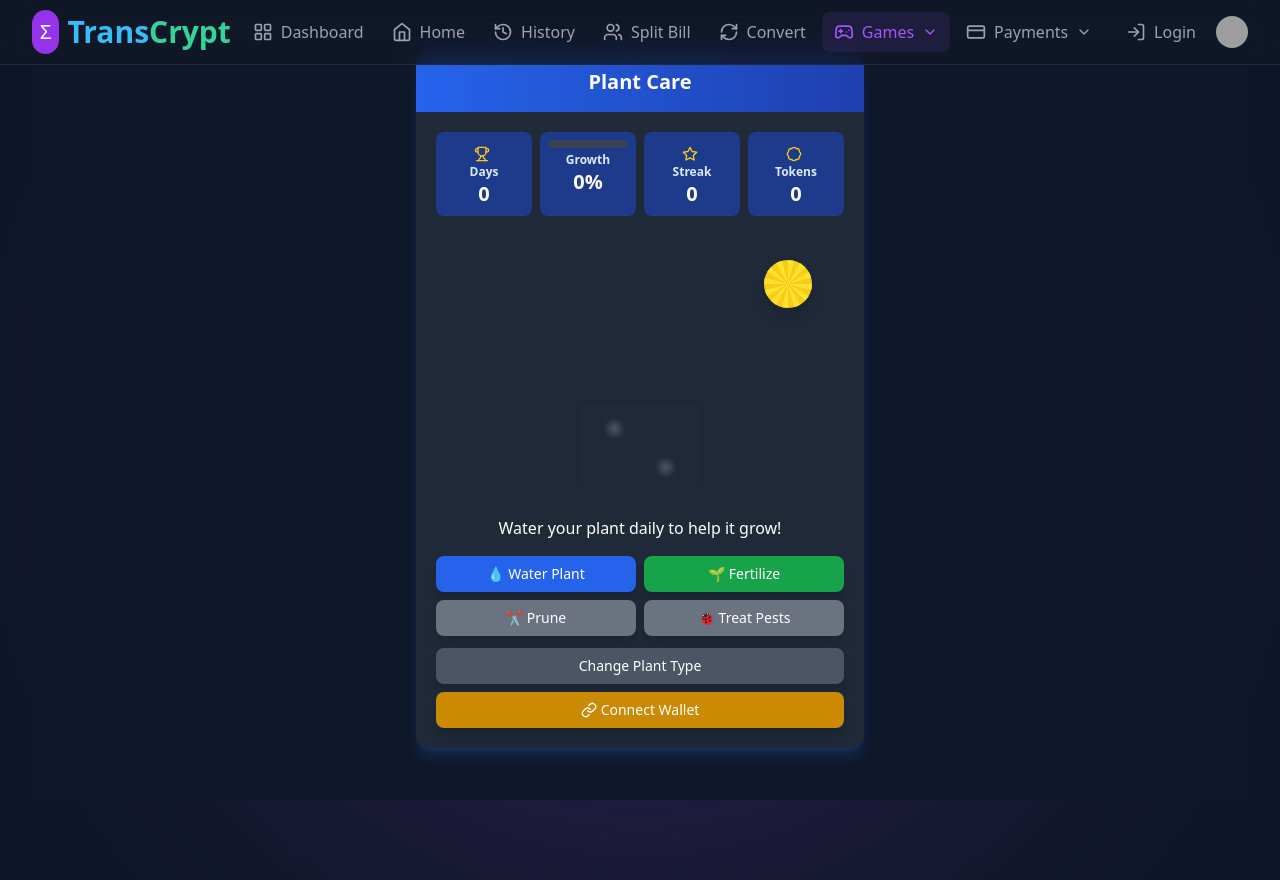
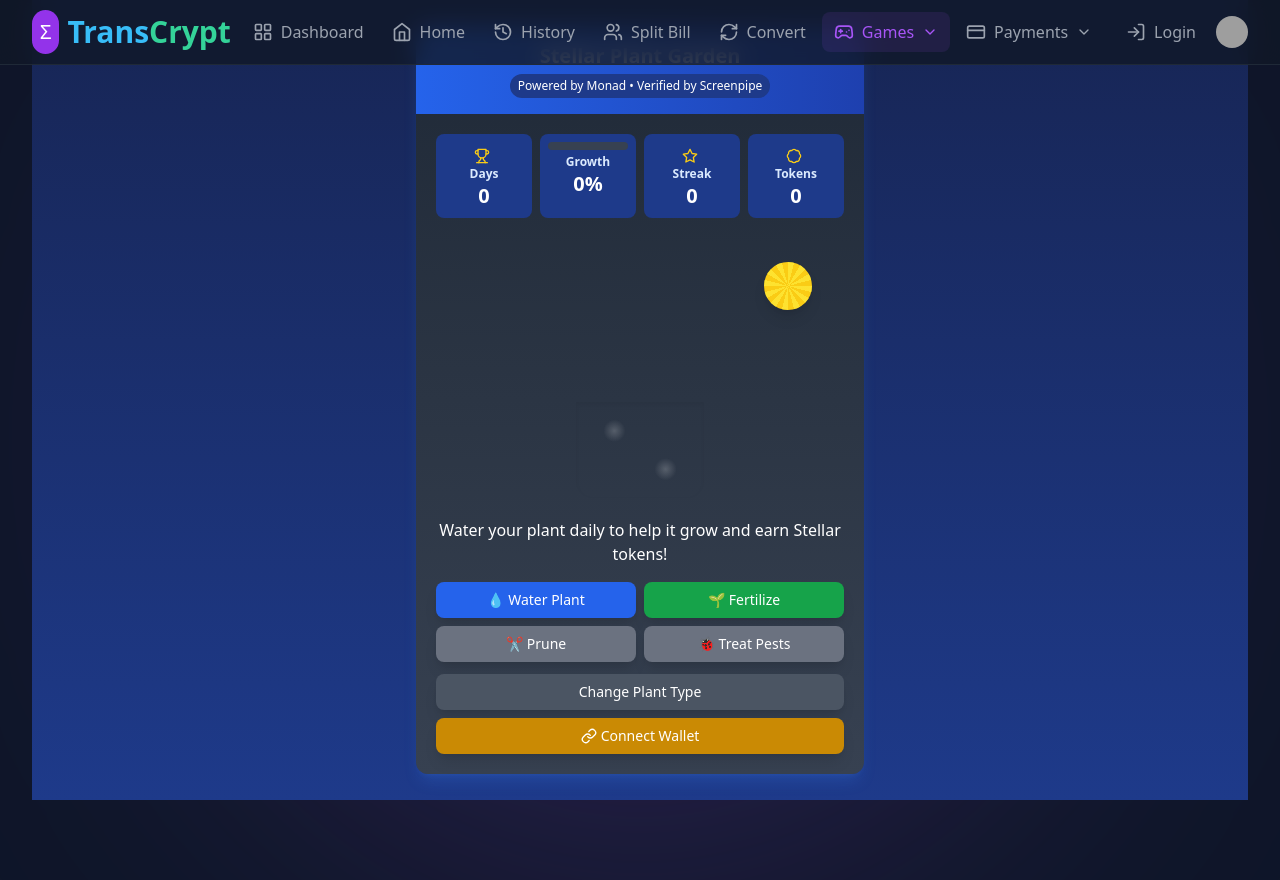
Before and after one commit to kanaksharma67/transccrypt, a React (Vite) app: page /plant-care in a window 1280 px wide. Built offline with nearby package versions, Linux system fonts and the light colour scheme; grey boxes are pictures that could not be loaded.

Commit message:
Update PlantCareGame.tsx

```diff
--- a/src/components/PlantCareGame/PlantCareGame.tsx
+++ b/src/components/PlantCareGame/PlantCareGame.tsx
@@ -1,9 +1,11 @@
 import { useState, useEffect } from 'react';
-import { PlantType, GameState, Reward } from '../types/PlantTypes';
-import  PlantVisualization  from './PlantVisualisation';
+import { PlantType, GameState, Reward, Achievement } from '../types/PlantTypes';
+import PlantVisualization from './PlantVisualisation';
 import GameStats from './GameStats';
 import { GameActions } from './GameActions';
 import { PlantSelectionModal } from './PlantSelectionModal';
+import BlockchainAchievements from './BlockchainAchievements';
+import BlockchainWalletConnect from './BlockchainWalletConnect';
 
 const plantTypes: PlantType[] = [
   {
@@ -67,12 +69,55 @@
 ];
 
 const rewards: Reward[] = [
-  { streak: 7, decoration: 'ribbon', message: '7-day streak! You earned a ribbon!' },
-  { streak: 14, decoration: 'hat', message: '14-day streak! Your plant got a fancy hat!' },
-  { streak: 30, decoration: 'both', message: '30-day streak! Your plant is now a champion!' },
+  { streak: 7, decoration: 'ribbon', message: '7-day streak! You earned a ribbon!', tokens: 5 },
+  { streak: 14, decoration: 'hat', message: '14-day streak! Your plant got a fancy hat!', tokens: 10 },
+  { streak: 30, decoration: 'both', message: '30-day streak! Your plant is now a champion!', tokens: 25 },
 ];
 
- const PlantCareGame = () => {
+const initialAchievements: Achievement[] = [
+  {
+    id: 'first-water',
+    title: 'First Steps',
+    description: 'Water your plant for the first time',
+    completed: false,
+    tokenReward: 2,
+    verified: false
+  },
+  {
+    id: 'three-day-streak',
+    title: 'Consistency',
+    description: 'Maintain a 3-day watering streak',
+    completed: false,
+    tokenReward: 5,
+    verified: false
+  },
+  {
+    id: 'first-growth',
+    title: 'Growth Spurt',
+    description: 'Reach 25% growth with any plant',
+    completed: false,
+    tokenReward: 3,
+    verified: false
+  },
+  {
+    id: 'pest-control',
+    title: 'Pest Controller',
+    description: 'Successfully treat plant pests',
+    completed: false,
+    tokenReward: 4,
+    verified: false
+  },
+  {
+    id: 'full-growth',
+    title: 'Master Gardener',
+    description: 'Grow a plant to 100% completion',
+    completed: false,
+    tokenReward: 15,
+    verified: false
+  }
+];
+
+const PlantCareGame = () => {
   const [gameState, setGameState] = useState<GameState>(() => {
     const savedState = localStorage.getItem('plantGameState');
     return savedState
@@ -87,10 +132,16 @@
           hasPest: false,
           plantType: null,
           decorations: [],
+          stellarTokens: 0,
+          achievements: initialAchievements,
+          walletConnected: false,
+          walletAddress: null,
         };
   });
 
-  const [showModal, setShowModal] = useState(false);
+  const [showPlantModal, setShowPlantModal] = useState(false);
+  const [showAchievementsModal, setShowAchievementsModal] = useState(false);
+  const [showWalletModal, setShowWalletModal] = useState(false);
   const [notification, setNotification] = useState<{ message: string; type: string } | null>(null);
 
   useEffect(() => {
@@ -156,6 +207,101 @@
     // Random chance for pests
     const newHasPest = Math.random() < (plantType?.pestChance || 0);
 
+    // Check achievements
+    const newAchievements = [...gameState.achievements];
+
+    // First water achievement
+    const firstWaterAchievement = newAchievements.find(a => a.id === 'first-water');
+    if (firstWaterAchievement && !firstWaterAchievement.completed) {
+      firstWaterAchievement.completed = true;
+      showNotification(`Achievement unlocked: ${firstWaterAchievement.title}!`, 'success');
+
+      // Simulate blockchain verification after 2 seconds
+      setTimeout(() => {
+        setGameState(prevState => {
+          const updatedAchievements = prevState.achievements.map(a =>
+            a.id === 'first-water' ? { ...a, verified: true } : a
+          );
+          const newTokens = prevState.stellarTokens + firstWaterAchievement.tokenReward;
+          showNotification(`Verified on Monad! +${firstWaterAchievement.tokenReward} Stellar Tokens`, 'success');
+          return {
+            ...prevState,
+            achievements: updatedAchievements,
+            stellarTokens: newTokens
+          };
+        });
+      }, 2000);
+    }
+
+    // 3-day streak achievement
+    const streakAchievement = newAchievements.find(a => a.id === 'three-day-streak');
+    if (streakAchievement && !streakAchievement.completed && newStreak >= 3) {
+      streakAchievement.completed = true;
+      showNotification(`Achievement unlocked: ${streakAchievement.title}!`, 'success');
+
+      // Simulate blockchain verification after 3 seconds
+      setTimeout(() => {
+        setGameState(prevState => {
+          const updatedAchievements = prevState.achievements.map(a =>
+            a.id === 'three-day-streak' ? { ...a, verified: true } : a
+          );
+          const newTokens = prevState.stellarTokens + streakAchievement.tokenReward;
+          showNotification(`Verified on Monad! +${streakAchievement.tokenReward} Stellar Tokens`, 'success');
+          return {
+            ...prevState,
+            achievements: updatedAchievements,
+            stellarTokens: newTokens
+          };
+        });
+      }, 3000);
+    }
+
+    // Growth achievement
+    const growthAchievement = newAchievements.find(a => a.id === 'first-growth');
+    if (growthAchievement && !growthAchievement.completed && newGrowth >= 25) {
+      growthAchievement.completed = true;
+      showNotification(`Achievement unlocked: ${growthAchievement.title}!`, 'success');
+
+      // Simulate blockchain verification after 2.5 seconds
+      setTimeout(() => {
+        setGameState(prevState => {
+          const updatedAchievements = prevState.achievements.map(a =>
+            a.id === 'first-growth' ? { ...a, verified: true } : a
+          );
+          const newTokens = prevState.stellarTokens + growthAchievement.tokenReward;
+          showNotification(`Verified on Monad! +${growthAchievement.tokenReward} Stellar Tokens`, 'success');
+          return {
+            ...prevState,
+            achievements: updatedAchievements,
+            stellarTokens: newTokens
+          };
+        });
+      }, 2500);
+    }
+
+    // Full growth achievement
+    const fullGrowthAchievement = newAchievements.find(a => a.id === 'full-growth');
+    if (fullGrowthAchievement && !fullGrowthAchievement.completed && newGrowth >= 100) {
+      fullGrowthAchievement.completed = true;
+      showNotification(`Achievement unlocked: ${fullGrowthAchievement.title}!`, 'success');
+
+      // Simulate blockchain verification after 4 seconds
+      setTimeout(() => {
+        setGameState(prevState => {
+          const updatedAchievements = prevState.achievements.map(a =>
+            a.id === 'full-growth' ? { ...a, verified: true } : a
+          );
+          const newTokens = prevState.stellarTokens + fullGrowthAchievement.tokenReward;
+          showNotification(`Verified on Monad! +${fullGrowthAchievement.tokenReward} Stellar Tokens`, 'success');
+          return {
+            ...prevState,
+            achievements: updatedAchievements,
+            stellarTokens: newTokens
+          };
+        });
+      }, 4000);
+    }
+
     setGameState({
       ...gameState,
       days: gameState.days + 1,
@@ -165,6 +311,7 @@
       fertilized: false,
       pruned: false,
       hasPest: newHasPest,
+      achievements: newAchievements,
     });
 
     showNotification(`Plant watered! Growth +${growthIncrease}%`, 'success');
@@ -213,9 +360,34 @@
       return;
     }
 
+    const newAchievements = [...gameState.achievements];
+    const pestAchievement = newAchievements.find(a => a.id === 'pest-control');
+
+    if (pestAchievement && !pestAchievement.completed) {
+      pestAchievement.completed = true;
+      showNotification(`Achievement unlocked: ${pestAchievement.title}!`, 'success');
+
+      // Simulate blockchain verification after 3 seconds
+      setTimeout(() => {
+        setGameState(prevState => {
+          const updatedAchievements = prevState.achievements.map(a =>
+            a.id === 'pest-control' ? { ...a, verified: true } : a
+          );
+          const newTokens = prevState.stellarTokens + pestAchievement.tokenReward;
+          showNotification(`Verified on Monad! +${pestAchievement.tokenReward} Stellar Tokens`, 'success');
+          return {
+            ...prevState,
+            achievements: updatedAchievements,
+            stellarTokens: newTokens
+          };
+        });
+      }, 3000);
+    }
+
     setGameState({
       ...gameState,
       hasPest: false,
+      achievements: newAchievements,
     });
 
     showNotification("Pests treated! Your plant is healthy again.", 'success');
@@ -227,11 +399,18 @@
     );
 
     if (newReward) {
+      const newTokens = gameState.stellarTokens + (newReward.tokens || 0);
+
       setGameState({
         ...gameState,
         decorations: [...gameState.decorations, newReward.decoration],
+        stellarTokens: newTokens,
       });
-      showNotification(newReward.message, 'success');
+
+      showNotification(
+        `${newReward.message} ${newReward.tokens ? `+${newReward.tokens} Stellar Tokens` : ''}`,
+        'success'
+      );
     }
   };
 
@@ -248,6 +427,10 @@
         hasPest: false,
         plantType,
         decorations: [],
+        stellarTokens: gameState.stellarTokens, // Keep tokens
+        achievements: gameState.achievements,   // Keep achievements
+        walletConnected: gameState.walletConnected,
+        walletAddress: gameState.walletAddress,
       });
     } else {
       setGameState({
@@ -259,26 +442,37 @@
     showNotification(`You're now caring for a ${plantType.name}!`, 'success');
   };
 
+  const connectWallet = (address: string) => {
+    setGameState({
+      ...gameState,
+      walletConnected: true,
+      walletAddress: address,
+      stellarTokens: gameState.stellarTokens + 2, // Bonus for connecting wallet
+    });
+
+    showNotification("Wallet connected successfully! +2 Stellar Tokens", 'success');
+  };
+
   const getPlantMessage = () => {
     const { plantType, growth } = gameState;
-    if (!plantType) return "Water your plant daily to help it grow!";
+    if (!plantType) return "Water your plant daily to help it grow and earn Stellar tokens!";
 
     if (growth >= 100) {
       return `Your ${plantType.name} has grown into a magnificent specimen! ${
         plantType.id === 'flowering' ? '🌸' : '🌳'
       }`;
     } else if (growth >= 80) {
-      return `Your ${plantType.name} is now thriving!`;
+      return `Your ${plantType.name} is now thriving! Keep going to earn more tokens.`;
     } else if (growth >= 60) {
-      return `Your ${plantType.name} is growing beautifully!`;
+      return `Your ${plantType.name} is growing beautifully! Achievements are being verified on Monad.`;
     } else if (growth >= 40) {
-      return `Your ${plantType.name} is getting bushy!`;
+      return `Your ${plantType.name} is getting bushy! Earn Stellar tokens with consistent care.`;
     } else if (growth >= 20) {
-      return `Your ${plantType.name} is growing nicely!`;
+      return `Your ${plantType.name} is growing nicely! Track your progress on the blockchain.`;
     } else if (growth >= 10) {
-      return `Your ${plantType.name} has sprouted!`;
+      return `Your ${plantType.name} has sprouted! Keep caring for it to unlock achievements.`;
     } else {
-      return `Your ${plantType.name} seed is planted!`;
+      return `Your ${plantType.name} seed is planted! Water daily to earn Stellar tokens.`;
     }
   };
 
@@ -297,14 +491,23 @@
   const needsWater = checkNeedsWater();
 
   return (
-    <div className="min-h-screen bg-gradient-to-b bg-slate-900 dark:from-gray-900 dark:to-blue-900 text-gray-800 dark:text-gray-100 p-5 flex justify-center items-center transition-colors duration-1000">
-      <div className="max-w-md w-full bg-gradient-to-b bg-gray-800 shadow-blue-500/20 dark:bg-gray-800 rounded-xl overflow-hidden shadow-lg transition-transform hover:-translate-y-1">
-        <div className="bg-gradient-to-r from-blue-600 to-blue-800 dark:from-blue-900 dark:to-blue-950 text-white p-4 text-center text-xl font-semibold">
-          Plant Care
+    <div className="min-h-screen bg-gradient-to-b from-blue-950 to-blue-900 dark:from-gray-900 dark:to-blue-900 text-gray-800 dark:text-gray-100 p-5 flex justify-center items-center transition-colors duration-1000">
+      <div className="max-w-md w-full bg-gradient-to-b from-gray-800 to-gray-700 shadow-blue-500/20 rounded-xl overflow-hidden shadow-lg transition-transform duration-300 hover:-translate-y-1">
+        <div className="bg-gradient-to-r from-blue-600 to-blue-800 text-white p-4 text-center">
+          <h1 className="text-xl font-bold">Stellar Plant Garden</h1>
+          <div className="text-xs bg-blue-900 rounded-full px-2 py-1 inline-block mt-1">
+            Powered by Monad • Verified by Screenpipe
+          </div>
         </div>
 
         <div className="p-5 text-center">
-          <GameStats days={gameState.days} growth={gameState.growth} streak={gameState.streak} />
+          <GameStats
+            days={gameState.days}
+            growth={gameState.growth}
+            streak={gameState.streak}
+            stellarTokens={gameState.stellarTokens}
+            achievements={gameState.achievements.filter(a => a.verified).length}
+          />
 
           <PlantVisualization
             plantType={gameState.plantType}
@@ -323,21 +526,38 @@
             onFertilize={fertilizePlant}
             onPrune={prunePlant}
             onTreat={treatPlant}
-            onChangePlant={() => setShowModal(true)}
+            onChangePlant={() => setShowPlantModal(true)}
+            onConnectWallet={() => setShowWalletModal(true)}
+            onViewAchievements={() => setShowAchievementsModal(true)}
             fertilized={gameState.fertilized}
             pruned={gameState.pruned}
             hasPest={gameState.hasPest}
             growth={gameState.growth}
+            walletConnected={gameState.walletConnected}
           />
         </div>
       </div>
 
       <PlantSelectionModal
-        isOpen={showModal}
-        onClose={() => setShowModal(false)}
+        isOpen={showPlantModal}
+        onClose={() => setShowPlantModal(false)}
         onSelect={selectPlant}
         currentPlantType={gameState.plantType}
         plantTypes={plantTypes}
+      />
+
+      <BlockchainWalletConnect
+        isOpen={showWalletModal}
+        onClose={() => setShowWalletModal(false)}
+        onConnect={connectWallet}
+      />
+
+      <BlockchainAchievements
+        isOpen={showAchievementsModal}
+        onClose={() => setShowAchievementsModal(false)}
+        achievements={gameState.achievements}
+        stellarTokens={gameState.stellarTokens}
+        walletAddress={gameState.walletAddress}
       />
 
       {notification && (
```
